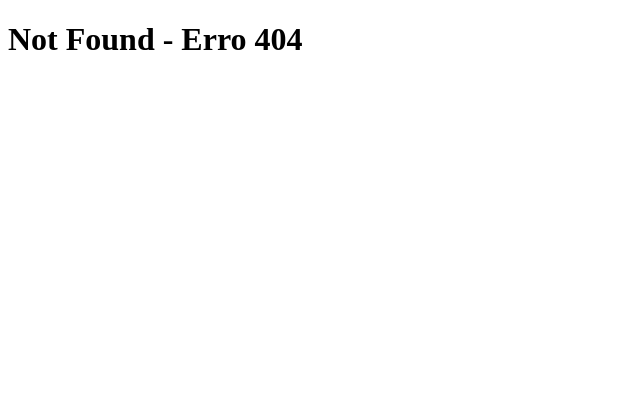
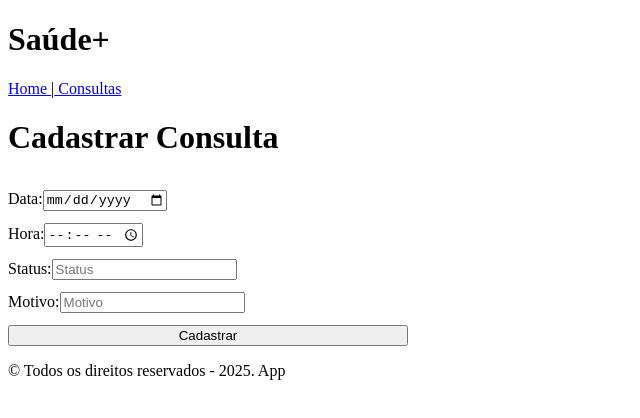
Before and after one commit to Challenge-1TDSPF-RRP/Front-End-Sprint-3, a React (Vite) app in the folder Saúde+/: page /editar/consultas in a window 1280 px wide. Before the commit this address had no page. Shown: the top 418 px of the page, without its empty margins (0-640 px from the left). Built offline with nearby package versions, Linux system fonts and the light colour scheme.

Commit message:
Criando metodo de cadastrar, editar e excluir consultas

```diff
--- a/Saúde+/src/main.tsx
+++ b/Saúde+/src/main.tsx
@@ -21,6 +21,7 @@ const router = createBrowserRouter([
       { path: "/home", element: <Home/> },
       { path: "/register", element: <Register/> },
       { path: "/consultas", element: <Consultas/>},
+      { path: "/editar/consultas", element: <EditarConsulta/> },
       { path: "/editar/consultas/:id", element: <EditarConsulta/> }
     ],
   },
--- a/Saúde+/src/routes/Consulta/index.tsx
+++ b/Saúde+/src/routes/Consulta/index.tsx
@@ -8,7 +8,7 @@ export default function Consultas() {
   const navigate = useNavigate();
 
   useEffect(() => {
-    fetch("http://localhost:3000/consultas")
+    fetch("http://localhost:3001/consultas")
       .then(res => res.json())
       .then(data => setConsultas(data))
       .catch(err => console.error("Erro ao buscar consultas:", err));
@@ -31,7 +31,6 @@ export default function Consultas() {
             <li key={c.id} style={{ marginBottom: "10px" }}>
               <strong>Data:</strong> {c.data} | <strong>Hora:</strong> {c.hora} |
               <strong>Status:</strong> {c.status} | <strong>Motivo:</strong> {c.motivo} |
-              <strong>Paciente:</strong> {c.paciente}{" "}
               <button
                 onClick={() => navigate(`/editar/consultas/${c.id}`)}
                 style={{ marginLeft: "10px" }}
--- /dev/null
+++ b/Saúde+/src/routes/EditarConsulta/index.tsx
@@ -0,0 +1,129 @@
+import { useEffect, useState } from "react";
+import { useParams, useNavigate } from "react-router-dom";
+import type { Consulta } from "../../types/tipoConsulta";
+
+export default function EditarConsultas() {
+  const { id } = useParams<{ id: string }>();
+  const navigate = useNavigate();
+
+  const [form, setForm] = useState<Consulta>({
+    data: "",
+    hora: "",
+    status: "",
+    motivo: ""
+  });
+
+  // Carregar dados existentes se houver id
+  useEffect(() => {
+    if (id) {
+      fetch(`http://localhost:3001/consultas/${id}`)
+        .then(res => {
+          if (!res.ok) throw new Error("Consulta não encontrada");
+          return res.json();
+        })
+        .then(data => setForm(data))
+        .catch(err => console.error("Erro ao buscar consulta:", err));
+    }
+  }, [id]);
+
+  const handleChange = (e: React.ChangeEvent<HTMLInputElement>) => {
+    setForm({ ...form, [e.target.name]: e.target.value });
+  };
+
+  const salvarConsulta = async () => {
+    if (!form.data || !form.hora || !form.status || !form.motivo ) {
+      alert("Preencha todos os campos!");
+      return;
+    }
+
+    try {
+      const url = id
+        ? `http://localhost:3001/consultas/${id}`
+        : "http://localhost:3001/consultas";
+      const method = id ? "PUT" : "POST";
+
+      const resposta = await fetch(url, {
+        method,
+        headers: { "Content-Type": "application/json" },
+        body: JSON.stringify(form),
+      });
+
+      if (resposta.ok) {
+        alert(id ? "Consulta atualizada!" : "Consulta cadastrada!");
+        navigate("/consultas");
+      } else {
+        alert("Erro ao salvar consulta");
+      }
+    } catch (error) {
+      console.error("Erro ao salvar consulta:", error);
+    }
+  };
+
+  // Função para excluir
+  const excluirConsulta = async () => {
+    if (!id) return;
+
+    const confirm = window.confirm("Tem certeza que deseja excluir esta consulta?");
+    if (!confirm) return;
+
+    try {
+      const resposta = await fetch(`http://localhost:3001/consultas/${id}`, {
+        method: "DELETE"
+      });
+
+      if (resposta.ok) {
+        alert("Consulta excluída!");
+        navigate("/consultas");
+      } else {
+        alert("Erro ao excluir consulta");
+      }
+    } catch (err) {
+      console.error("Erro ao excluir consulta:", err);
+    }
+  };
+
+  return (
+    <form
+      onSubmit={(e) => {
+        e.preventDefault();
+        salvarConsulta();
+      }}
+      style={{ display: "flex", flexDirection: "column", gap: "12px", maxWidth: "400px" }}
+    >
+      <h1>{id ? "Editar Consulta" : "Cadastrar Consulta"}</h1>
+
+      <label>
+        Data:
+        <input type="date" name="data" value={form.data} onChange={handleChange} required />
+      </label>
+
+      <label>
+        Hora:
+        <input type="time" name="hora" value={form.hora} onChange={handleChange} required />
+      </label>
+
+      <label>
+        Status:
+        <input type="text" name="status" placeholder="Status" value={form.status} onChange={handleChange} required />
+      </label>
+
+      <label>
+        Motivo:
+        <input type="text" name="motivo" placeholder="Motivo" value={form.motivo} onChange={handleChange} required />
+      </label>
+
+      <button type="submit">{id ? "Atualizar" : "Cadastrar"}</button>
+
+      {/* Botão de excluir só aparece se estamos editando */}
+      {id && (
+        <button
+          type="button"
+          onClick={excluirConsulta}
+          style={{ marginTop: "10px", backgroundColor: "red", color: "white" }}
+        >
+          Excluir Consulta
+        </button>
+      )}
+    </form>
+  );
+}
--- a/Saúde+/src/routes/Login/index.tsx
+++ b/Saúde+/src/routes/Login/index.tsx
@@ -18,9 +18,6 @@ function Login() {
         return;
       }
 
-      // Simula login salvando usuário logado no localStorage
-      localStorage.setItem("loggedUser", JSON.stringify(users[0]));
-      navigate("/home");
     } catch (error) {
       console.error(error);
       alert("Erro ao tentar logar.");
--- a/Saúde+/src/types/tipoConsulta.ts
+++ b/Saúde+/src/types/tipoConsulta.ts
@@ -4,5 +4,4 @@ export type Consulta = {
   hora: string;
   status: string;
   motivo: string;
-  paciente: string;
 }
```
Also changed, not shown: Saúde+/db.json (line endings or trailing spaces).
